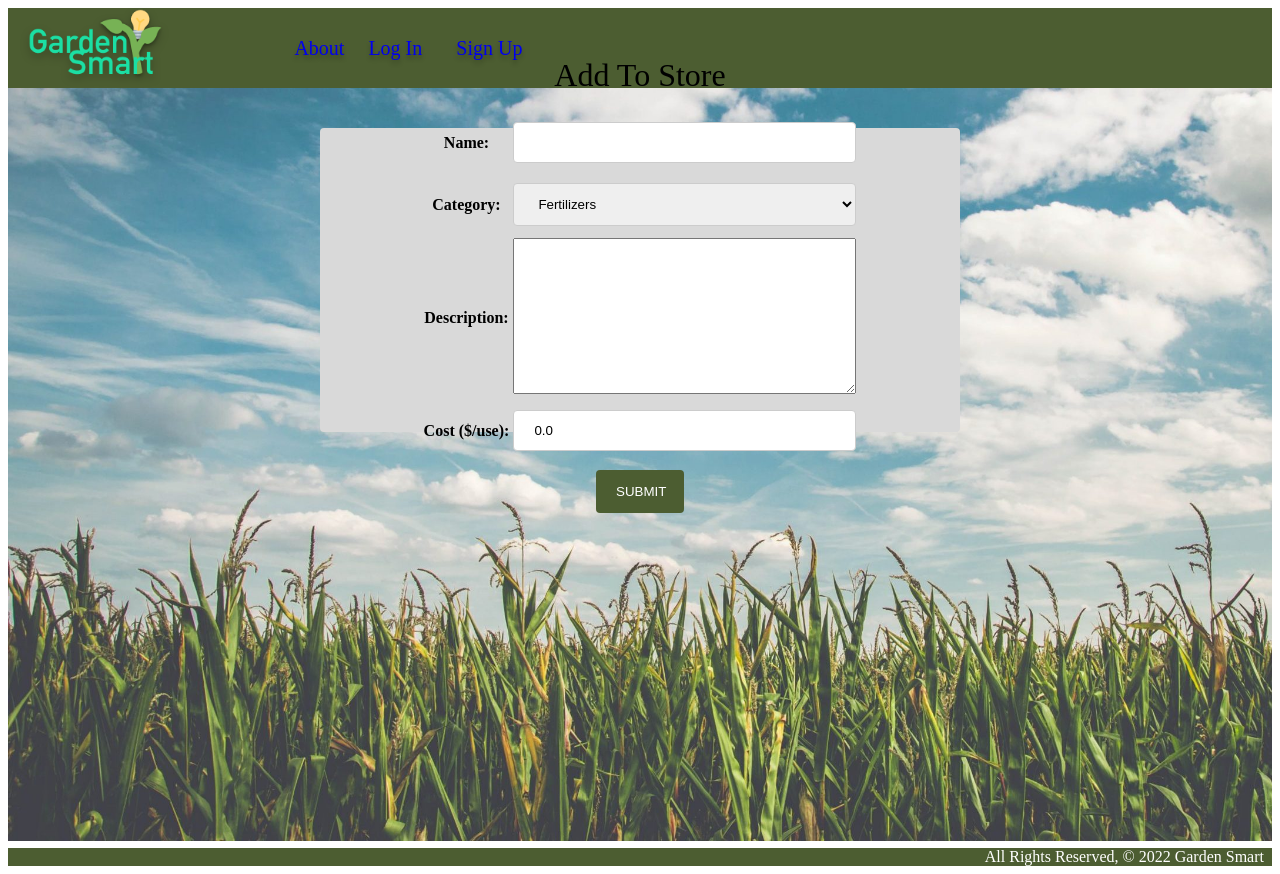
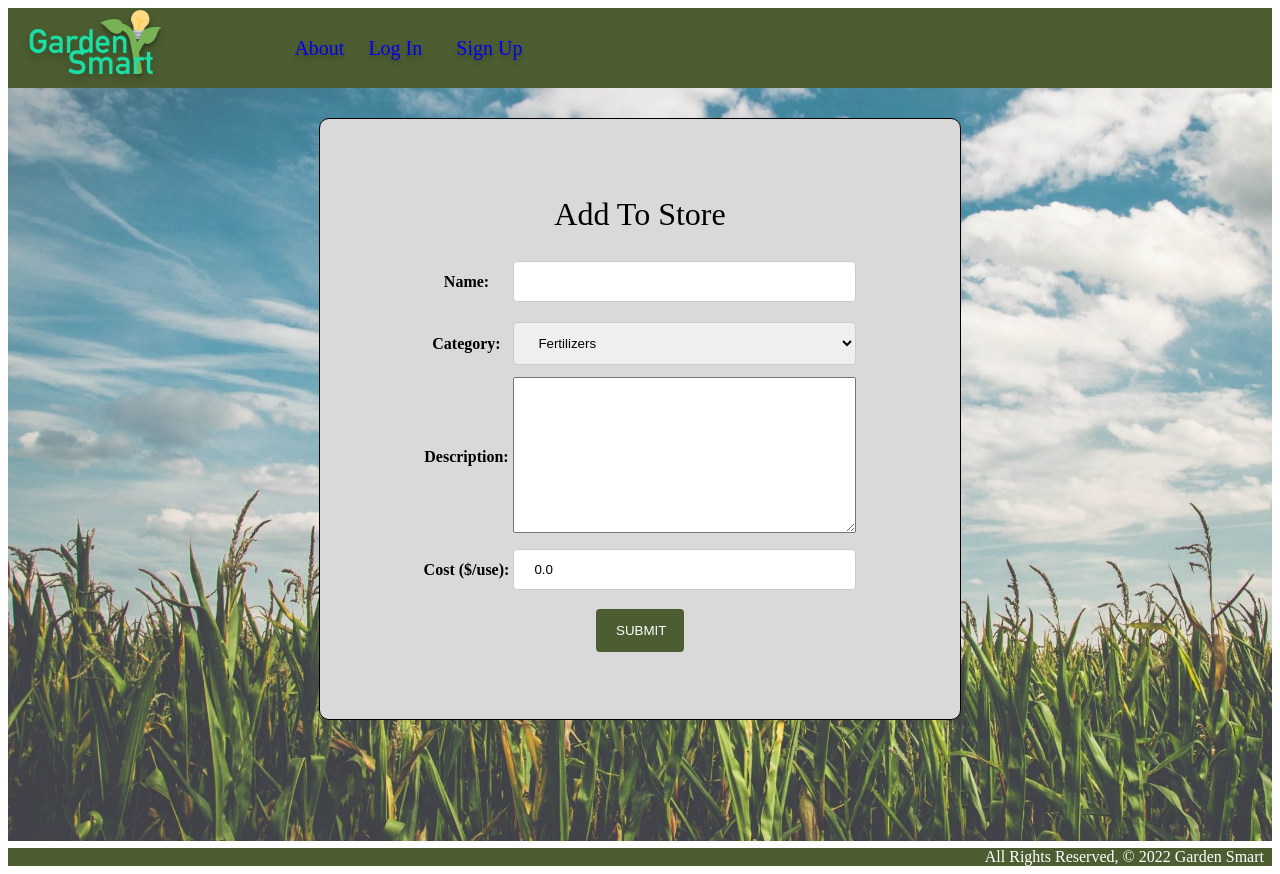
Before and after one commit to YaroslavSnigur/Garden-Smart, a Django app: page /inputs/create/ in a window 1280 px wide. Run offline with Django 4.2, Linux system fonts and the light colour scheme.

Commit message:
fixed form body

```diff
--- a/main_app/static/css/style.css
+++ b/main_app/static/css/style.css
@@ -474,17 +474,19 @@ input[type="file"] {
 .add-form {
   background-color: #d9d9d9;
   width: 640px;
-  height: 40%;
+  height: 600px;
   text-align: center;
-  margin-top: 40px;
+  margin-top: 30px;
   display: flex;
   flex-direction: column;
   justify-content: center;
-  border-radius: 4px;
+  border-radius: 10px;
+  border: 1px solid black;
 }
 
 .form {
   width: 100%;
+
   text-align: center;
   display: flex;
   flex-direction: column;
```
